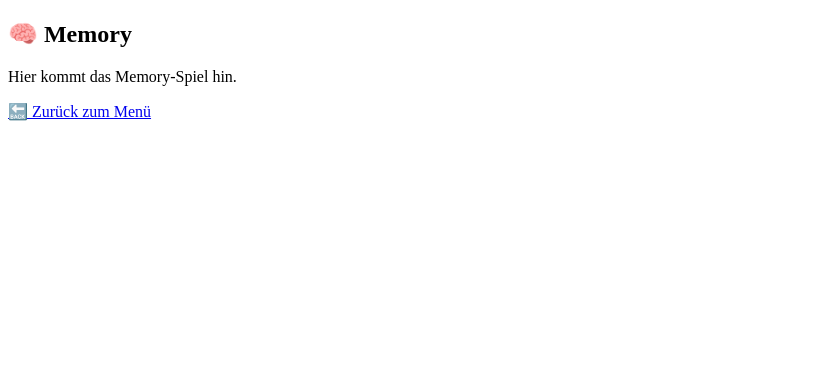
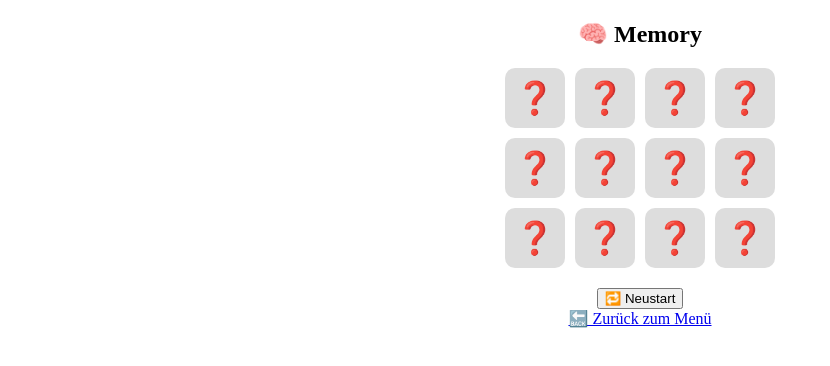
Before and after one commit to Ugur515/minigame-collection, a React (Create React App) app: page /memory in a window 1280 px wide. Shown: the top 366 px of the page, without its empty margins (0-830 px from the left). Built offline with nearby package versions, Linux system fonts and the light colour scheme.

Commit message:
Memory prototype und kommentare

```diff
--- /dev/null
+++ b/src/games/Memory.css
@@ -0,0 +1,28 @@
+.memory {
+  text-align: center;
+}
+
+.grid {
+  display: grid;
+  grid-template-columns: repeat(4, 60px);
+  grid-gap: 10px;
+  justify-content: center;
+  margin: 20px auto;
+}
+
+.card {
+  width: 60px;
+  height: 60px;
+  font-size: 2rem;
+  display: flex;
+  align-items: center;
+  justify-content: center;
+  background: #ddd;
+  border-radius: 10px;
+  cursor: pointer;
+  user-select: none;
+}
+
+.card.flipped {
+  background: #fff;
+}
--- a/src/games/Memory.jsx
+++ b/src/games/Memory.jsx
@@ -1,10 +1,70 @@
+import { useState, useEffect } from 'react';
 import { Link } from 'react-router-dom';
+import './Memory.css';
+
+const cardValues = ['🐶', '🐱', '🐰', '🦊', '🐻', '🐼']; // 6 Paare = 12 Karten
+
+//Mische Karten
+function shuffle(array) {
+  return [...array].sort(() => Math.random() - 0.5);
+}
 
 export default function Memory() {
+  const [cards, setCards] = useState([]); //Karten-Array
+  const [flipped, setFlipped] = useState([]);//welche karten grad umgedreht sind
+  const [matched, setMatched] = useState([]);//gefundene Paare
+
+  // Beim ersten Laden der Seite: Karten mischen und setzen
+  useEffect(() => {
+    const shuffled = shuffle([...cardValues, ...cardValues]);// 2x jedes Symbol
+    setCards(shuffled);
+  }, []);
+
+  function handleClick(index) {
+    if (flipped.length === 2 || flipped.includes(index) || matched.includes(index)) return;
+
+    // Neue aufgedeckte Karte speichern
+    const newFlipped = [...flipped, index];
+    setFlipped(newFlipped);
+
+    if (newFlipped.length === 2) {
+      const [first, second] = newFlipped;
+       // Wenn beide Karten gleich sind == Paar gefunden!
+      if (cards[first] === cards[second]) {
+        setMatched([...matched, first, second]);
+      }
+
+      setTimeout(() => setFlipped([]), 1000); // nach 1 Sekunde zurückdrehen
+    }
+  }
+
+  //alles reseten
+  function resetGame() {
+    const shuffled = shuffle([...cardValues, ...cardValues]);
+    setCards(shuffled);
+    setFlipped([]);
+    setMatched([]);
+  }
+
   return (
-    <div>
+    <div className="memory">
       <h2>🧠 Memory</h2>
-      <p>Hier kommt das Memory-Spiel hin.</p>
+      <div className="grid">
+        {cards.map((card, index) => {
+          const isFlipped = flipped.includes(index) || matched.includes(index);
+          return (
+            <div
+              key={index}
+              className={`card ${isFlipped ? 'flipped' : ''}`}
+              onClick={() => handleClick(index)}
+            >
+              {isFlipped ? card : '❓'}
+            </div>
+          );
+        })}
+      </div>
+
+      <button onClick={resetGame}>🔁 Neustart</button><br />
       <Link to="/">🔙 Zurück zum Menü</Link>
     </div>
   );
--- a/src/games/ReactionDuel.jsx
+++ b/src/games/ReactionDuel.jsx
@@ -13,30 +13,30 @@ export default function ReactionDuel() {
     setStatus('Wait for green...');
     tooSoonRef.current = false;
 
-    const delay = Math.random() * 4000 + 1000;
+    const delay = Math.random() * 4000 + 1000; // 1-5 Sekunden Verzögerung
 
     timeoutRef.current = setTimeout(() => {
-      setStartTime(Date.now());
-      setStatus('click now!');
+      setStartTime(Date.now()); // Zeitpunkt speichern
+      setStatus('click now!'); // Status wechseln
     }, delay);
   }
 
   function handleClick() {
     if (status === 'click now!') {
-      const endTime = Date.now();
-      const reaction = endTime - startTime;
+      const endTime = Date.now(); // Jetztzeit erfassen
+      const reaction = endTime - startTime; // Differenz = Reaktionszeit
       setReactionTime(reaction);
       setStatus('great job!');
     } else if (status === 'Wait for green...') {
-      clearTimeout(timeoutRef.current);
-      setStatus('clicked tooo early!');
+      clearTimeout(timeoutRef.current); // Verzögerung abbrechen
+      setStatus('clicked tooo early!'); // Zu früh gedrückt
       tooSoonRef.current = true;
     }
   }
 
   function getLedColor() {
     switch (status) {
-      case 'wait for green...':
+      case 'Wait for green...':
         return 'red';
       case 'click now!':
         return 'green';
--- a/src/games/RockPaperScissors.jsx
+++ b/src/games/RockPaperScissors.jsx
@@ -10,9 +10,11 @@ export default function RockPaperScissors() {
         const options = ['rock', 'paper', 'scissors'];
         const randomChoice = options[Math.floor(Math.random()*3)];
 
+        //auswahl speichern
         setPlayerChoice(choice);
         setComputerChoice(randomChoice);
 
+        //ergebnis berechnen
         if (choice === randomChoice) {
         setResult('Draw!');
         } else if (
--- a/src/games/TicTacToe.jsx
+++ b/src/games/TicTacToe.jsx
@@ -4,15 +4,16 @@ import { useState } from 'react';
 export default function TicTacToe() {
 
     const [squares, setSquares] = useState(Array(9).fill(null));
-    const [isXNext, setIsXNext] = useState(true);
+    const [isXNext, setIsXNext] = useState(true); //true = Spieler X ist am Zug, false = Spieler O
 
     const winner = calculateWinner(squares);
 
 
   function handleClick(index){
     if(squares[index] || winner) return; // schon belegt oder gewonnen
-    const newSquares = [...squares];
+    const newSquares = [...squares]; // Neues Array kopieren
     newSquares[index] = isXNext ? 'X' : 'O';
+    // Aktualisiere Spielfeld & wechsle Spieler
     setSquares(newSquares);
     setIsXNext(!isXNext);
   }
@@ -22,6 +23,7 @@ export default function TicTacToe() {
     setIsXNext(true);
   }
 
+  //Eine einzelne Spielfläche
   function renderSquare(index){
     return(
         <button className='square' onClick={()=> handleClick(index)}>
@@ -56,10 +58,12 @@ function calculateWinner(s) {
     [0,3,6], [1,4,7], [2,5,8], // Spalten
     [0,4,8], [2,4,6]           // Diagonalen
   ];
+  // Jede mögliche Linie durchgehen
   for (let [a,b,c] of lines) {
+     // Wenn alle drei Felder gleich sind und nicht leer
     if (s[a] && s[a] === s[b] && s[a] === s[c]) {
       return s[a];
     }
   }
-  return null;
+  return null;// Kein Gewinner
 }
```
